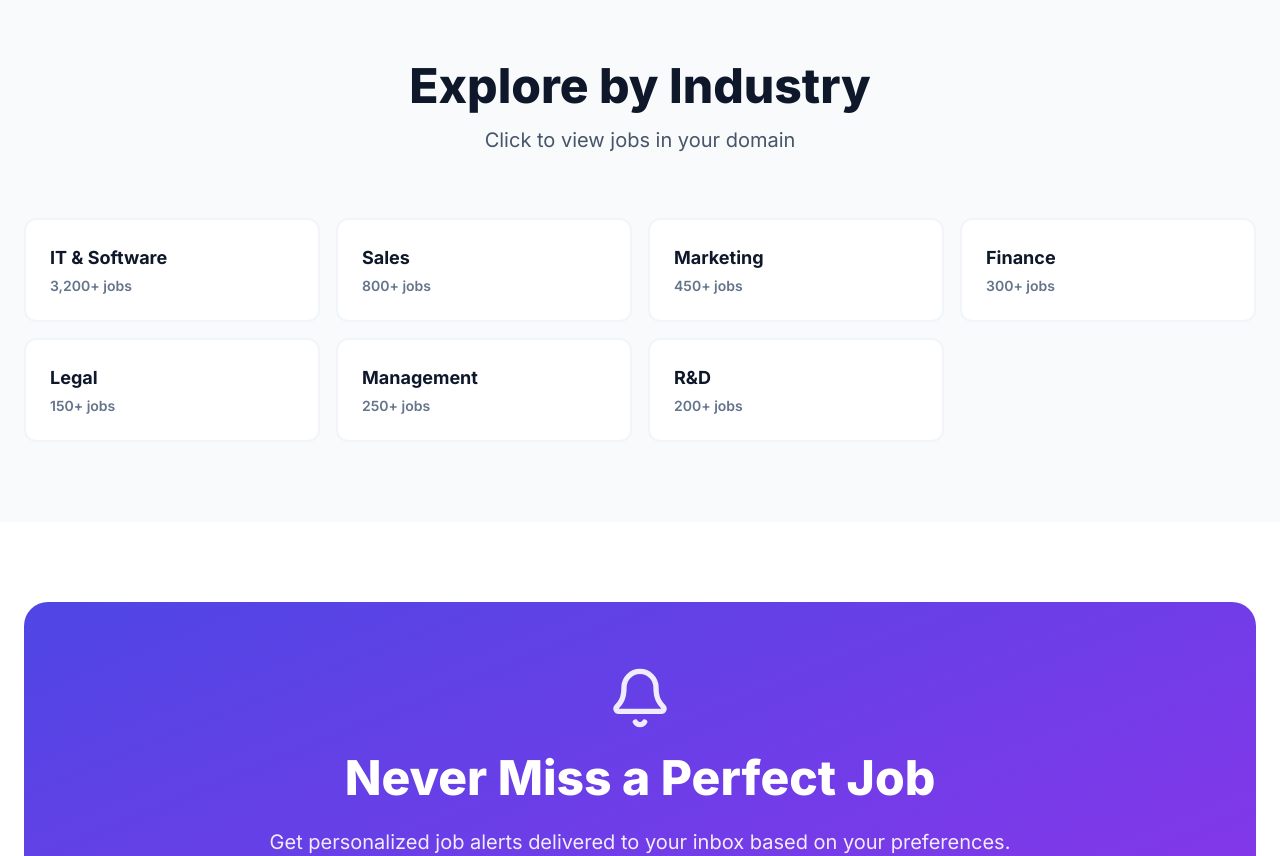
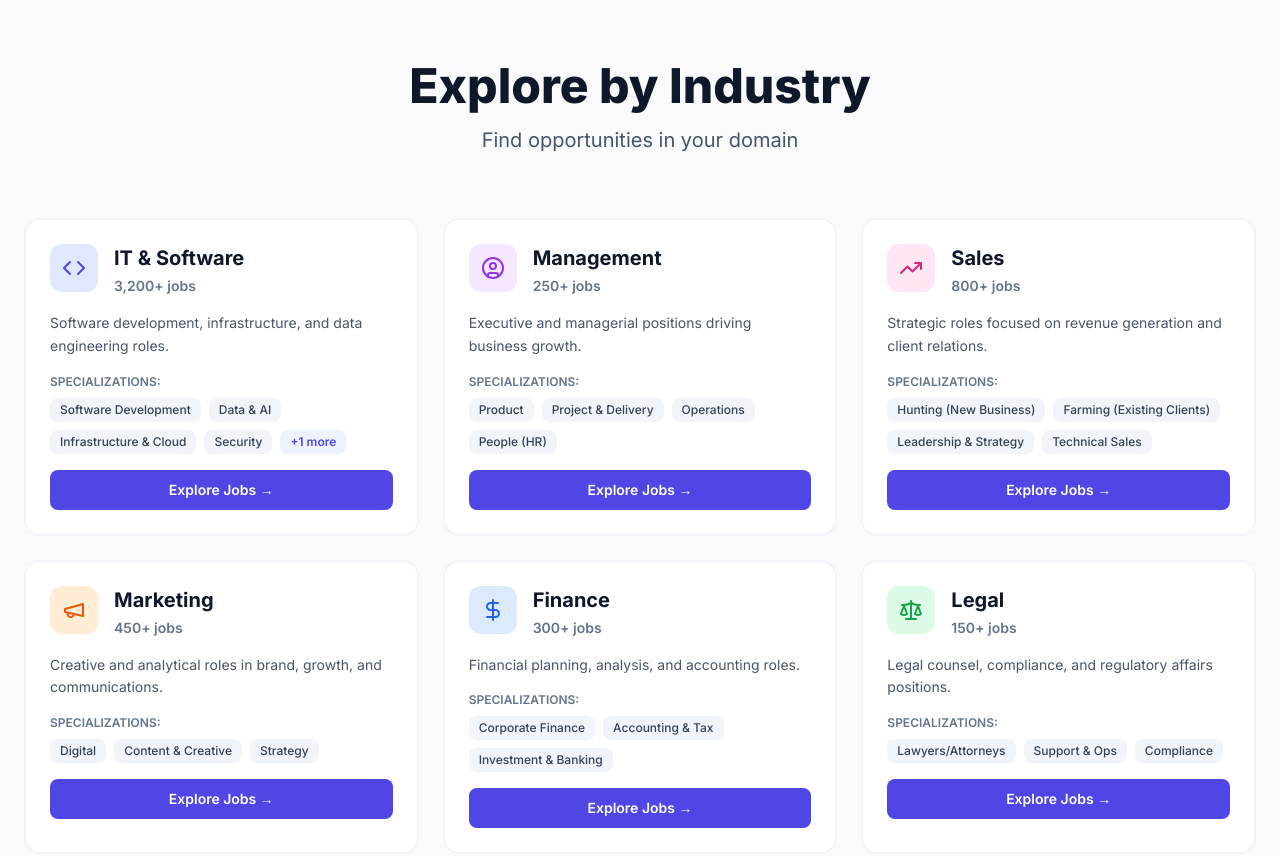
Before and after one commit to Anuj472/acrossjobs, a React (Vite) app: page / in a window 1280 px wide. Shown: the part 1400-2256 px from the top of the page. Built offline with nearby package versions, Linux system fonts and the light colour scheme; no server answers; the database is empty.

Commit message:
Add subcategories display to category cards on landing page

```diff
--- a/pages/Landing.tsx
+++ b/pages/Landing.tsx
@@ -1,5 +1,6 @@
 import React from 'react';
-import { Briefcase, Globe, Zap, TrendingUp, Users, Shield, Bell, Eye } from 'lucide-react';
+import { Briefcase, Globe, Zap, TrendingUp, Users, Shield, Bell, Eye, Code, TrendingUp as Chart, DollarSign, Scale, FlaskConical, UserCircle, Megaphone } from 'lucide-react';
+import { JOB_ROLES } from '../constants';
 
 interface LandingProps {
   onNavigate: (page: string) => void;
@@ -7,6 +8,72 @@ interface LandingProps {
 }
 
 const Landing: React.FC<LandingProps> = ({ onNavigate, onSignUpClick }) => {
+  const categories = [
+    {
+      id: 'it',
+      name: 'IT & Software',
+      icon: Code,
+      description: 'Software development, infrastructure, and data engineering roles.',
+      count: '3,200+',
+      color: 'indigo',
+      subcategories: Object.keys(JOB_ROLES.it || {})
+    },
+    {
+      id: 'management',
+      name: 'Management',
+      icon: UserCircle,
+      description: 'Executive and managerial positions driving business growth.',
+      count: '250+',
+      color: 'purple',
+      subcategories: Object.keys(JOB_ROLES.management || {})
+    },
+    {
+      id: 'sales',
+      name: 'Sales',
+      icon: TrendingUp,
+      description: 'Strategic roles focused on revenue generation and client relations.',
+      count: '800+',
+      color: 'pink',
+      subcategories: Object.keys(JOB_ROLES.sales || {})
+    },
+    {
+      id: 'marketing',
+      name: 'Marketing',
+      icon: Megaphone,
+      description: 'Creative and analytical roles in brand, growth, and communications.',
+      count: '450+',
+      color: 'orange',
+      subcategories: Object.keys(JOB_ROLES.marketing || {})
+    },
+    {
+      id: 'finance',
+      name: 'Finance',
+      icon: DollarSign,
+      description: 'Financial planning, analysis, and accounting roles.',
+      count: '300+',
+      color: 'blue',
+      subcategories: Object.keys(JOB_ROLES.finance || {})
+    },
+    {
+      id: 'legal',
+      name: 'Legal',
+      icon: Scale,
+      description: 'Legal counsel, compliance, and regulatory affairs positions.',
+      count: '150+',
+      color: 'green',
+      subcategories: Object.keys(JOB_ROLES.legal || {})
+    },
+    {
+      id: 'research-development',
+      name: 'Research & Development',
+      icon: FlaskConical,
+      description: 'Focus on innovation, hardware, and science.',
+      count: '200+',
+      color: 'teal',
+      subcategories: Object.keys(JOB_ROLES['research-development'] || {})
+    },
+  ];
+
   return (
     <div className="min-h-screen bg-gradient-to-br from-slate-50 via-white to-indigo-50">
       {/* Hero Section */}
@@ -127,37 +194,72 @@ const Landing: React.FC<LandingProps> = ({ onNavigate, onSignUpClick }) => {
         </div>
       </section>
 
-      {/* Industries Section */}
+      {/* Industries Section with Subcategories */}
       <section className="py-20 bg-slate-50">
         <div className="max-w-7xl mx-auto px-6">
           <div className="text-center mb-16">
             <h2 className="text-4xl md:text-5xl font-black text-slate-900 mb-4">
               Explore by Industry
             </h2>
-            <p className="text-xl text-slate-600">Click to view jobs in your domain</p>
+            <p className="text-xl text-slate-600">Find opportunities in your domain</p>
           </div>
 
-          <div className="grid md:grid-cols-4 gap-4">
-            {[
-              { name: 'IT & Software', count: '3,200+', category: 'it' },
-              { name: 'Sales', count: '800+', category: 'sales' },
-              { name: 'Marketing', count: '450+', category: 'marketing' },
-              { name: 'Finance', count: '300+', category: 'finance' },
-              { name: 'Legal', count: '150+', category: 'legal' },
-              { name: 'Management', count: '250+', category: 'management' },
-              { name: 'R&D', count: '200+', category: 'research-development' },
-            ].map((industry, idx) => (
-              <button
-                key={idx}
-                onClick={() => onNavigate(`category:${industry.category}`)}
-                className="p-6 bg-white rounded-xl hover:shadow-lg transition-all border-2 border-slate-100 hover:border-indigo-200 text-left group"
-              >
-                <div className="text-lg font-bold text-slate-900 mb-1 group-hover:text-indigo-600 transition-colors">
-                  {industry.name}
+          <div className="grid md:grid-cols-2 lg:grid-cols-3 gap-6">
+            {categories.map((category) => {
+              const Icon = category.icon;
+              return (
+                <div
+                  key={category.id}
+                  className="group bg-white rounded-2xl p-6 hover:shadow-xl transition-all border-2 border-slate-100 hover:border-indigo-200"
+                >
+                  {/* Category Header */}
+                  <div className="flex items-start gap-4 mb-4">
+                    <div className={`w-12 h-12 bg-${category.color}-100 rounded-xl flex items-center justify-center flex-shrink-0 group-hover:scale-110 transition-transform`}>
+                      <Icon className={`w-6 h-6 text-${category.color}-600`} />
+                    </div>
+                    <div className="flex-1">
+                      <h3 className="text-xl font-bold text-slate-900 mb-1 group-hover:text-indigo-600 transition-colors">
+                        {category.name}
+                      </h3>
+                      <p className="text-sm text-slate-500 font-semibold">{category.count} jobs</p>
+                    </div>
+                  </div>
+
+                  {/* Description */}
+                  <p className="text-sm text-slate-600 mb-4 leading-relaxed">
+                    {category.description}
+                  </p>
+
+                  {/* Subcategories */}
+                  <div className="mb-4">
+                    <div className="text-xs font-semibold text-slate-500 uppercase mb-2">Specializations:</div>
+                    <div className="flex flex-wrap gap-2">
+                      {category.subcategories.slice(0, 4).map((subcat, idx) => (
+                        <span
+                          key={idx}
+                          className="inline-flex items-center px-2.5 py-1 bg-slate-100 text-slate-700 rounded-lg text-xs font-medium"
+                        >
+                          {subcat}
+                        </span>
+                      ))}
+                      {category.subcategories.length > 4 && (
+                        <span className="inline-flex items-center px-2.5 py-1 bg-indigo-50 text-indigo-600 rounded-lg text-xs font-semibold">
+                          +{category.subcategories.length - 4} more
+                        </span>
+                      )}
+                    </div>
+                  </div>
+
+                  {/* Explore Button */}
+                  <button
+                    onClick={() => onNavigate(`category:${category.id}`)}
+                    className="w-full py-2.5 bg-indigo-600 text-white rounded-lg font-semibold text-sm hover:bg-indigo-700 transition-all group-hover:shadow-lg"
+                  >
+                    Explore Jobs →
+                  </button>
                 </div>
-                <div className="text-sm text-slate-500 font-semibold">{industry.count} jobs</div>
-              </button>
-            ))}
+              );
+            })}
           </div>
         </div>
       </section>
```
